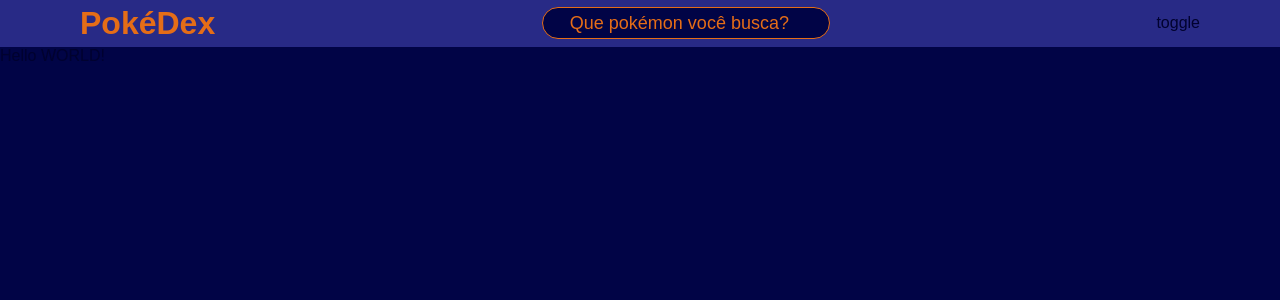
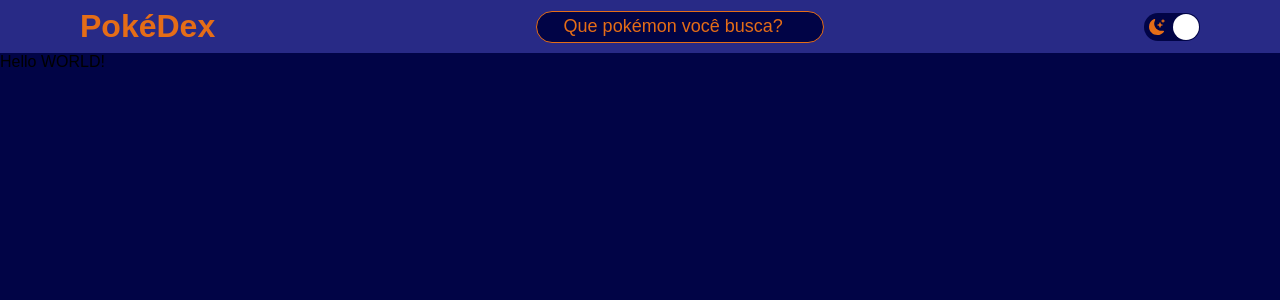
Before and after one commit to TurinoS/Pokedex, a Next.js app: page / in a window 1280 px wide. Shown: the top 300 px of the page. Built offline with nearby package versions, Linux system fonts and the light colour scheme.

Commit message:
style: estilizando switcher de temas no header

```diff
--- a/package.json
+++ b/package.json
@@ -19,6 +19,7 @@
     "react": "18.2.0",
     "react-dom": "18.2.0",
     "react-icons": "^4.10.1",
+    "react-switch": "^7.0.0",
     "styled-components": "^6.0.2",
     "typescript": "5.1.6"
   }
--- a/src/components/Header.tsx
+++ b/src/components/Header.tsx
@@ -1,41 +1,20 @@
-import styled from "styled-components";
+import { MoonIcon, StyledHeader, SunIcon } from "@/styles/Header.style";
+import Switch from "react-switch";
 
-const StyledHeader = styled.header`
-    background-color: var(--bg-light);
-    display: flex;
-    justify-content: space-between;
-    align-items: center;
-    padding: .3em 5em;
-
-    & h1 {
-        color: var(--orange);
-    }
-
-    & input {
-        background-color: var(--bg-dark);
-        border: 1px solid var(--orange);
-        border-radius: var(--border-radius);
-        padding: .25em 1.5em;
-        font-size: 18px;
-        color: var(--orange);
-
-        &:focus {
-            border: 2px solid var(--orange);
-            outline: none;
-        }
-
-        &::placeholder {
-            color: var(--orange);
-        }
-    }
-`
 
 export default function Header() {
     return(
         <StyledHeader>
             <h1>PokéDex</h1>
             <input type="text" placeholder="Que pokémon você busca?" />
-            toggle
+            <Switch
+                onChange={() => {}}
+                checked={true}
+                checkedIcon={<MoonIcon />}
+                uncheckedIcon={<SunIcon />}
+                offColor="#e56d17"
+                onColor="#010446"
+            />
         </StyledHeader>
     )
 }
--- a/src/styles/GlobalStyles.tsx
+++ b/src/styles/GlobalStyles.tsx
@@ -15,7 +15,6 @@ export const GlobalStyle = createGlobalStyle`
         margin: 0;
         padding: 0;
         box-sizing: border-box;
-        color: var(--font-dark);
         font-family: 'Roboto_Flex', sans-serif;
     }
 
--- /dev/null
+++ b/src/styles/Header.style.tsx
@@ -0,0 +1,38 @@
+import styled from "styled-components";
+import { BsFillSunFill, BsFillMoonStarsFill } from 'react-icons/bs';
+
+export const StyledHeader = styled.header`
+    background-color: var(--bg-light);
+    display: flex;
+    justify-content: space-between;
+    align-items: center;
+    padding: .5em 5em;
+    color: var(--orange);
+
+    & input {
+        background-color: var(--bg-dark);
+        border: 1px solid var(--orange);
+        border-radius: var(--border-radius);
+        padding: .25em 1.5em;
+        font-size: 18px;
+        color: var(--orange);
+
+        &:focus {
+            border: 2px solid var(--orange);
+            outline: none;
+        }
+
+        &::placeholder {
+            color: var(--orange);
+        }
+    }
+`;
+
+export const MoonIcon = styled(BsFillMoonStarsFill)`
+    margin: 6px 0 0 5px;
+`;
+
+export const SunIcon = styled(BsFillSunFill)`
+    font-size: 18px;
+    margin: 5px 0 0 7px;
+`;
```
Also changed, not shown: 1 other file (tests, documents, lock files or other folders).
